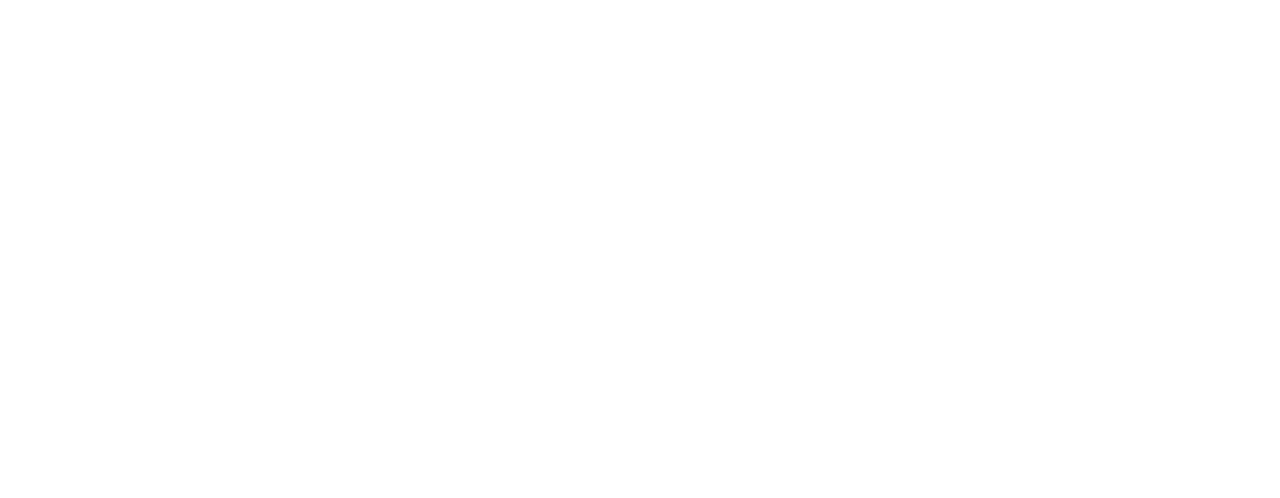
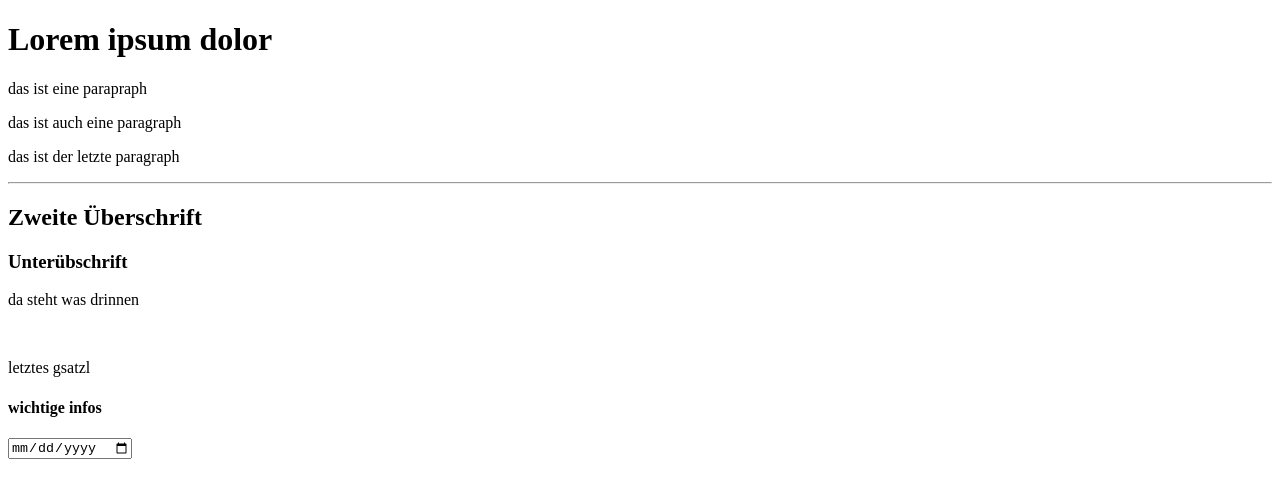
Before and after one commit to Niklausi/htmlPairleadernikoPairpSanja, a plain HTML site: page index.html in a window 1280 px wide. Drawn offline with Linux system fonts and the light colour scheme.

Commit message:
headings and paragraphs

```diff
--- a/index.html
+++ b/index.html
@@ -4,9 +4,24 @@
     <meta charset="UTF-8">
     <meta http-equiv="X-UA-Compatible" content="IE=edge">
     <meta name="viewport" content="width=device-width, initial-scale=1.0">
-    <title>Document</title>
+    <title>überschriften und Paragraphen</title>
 </head>
 <body>
+    <header>
+        <h1><strong>Lorem ipsum dolor </strong> </h1>
+        <p>das ist eine parapraph</p>
+        <p> das ist auch eine paragraph</p>
+        <p> das ist der letzte paragraph</p>
+    </header>
+    <hr>
+    <h2> Zweite Überschrift</h2>
+    <h3> Unterübschrift</h3>
+    <p> da steht was drinnen</p>
+    <br>
+    <p> letztes gsatzl</p>
+    <h4> wichtige infos</h4>
+    <form> <input type="date" name="tag" id="tag">
+    </form>
 
 </body>
 </html>
```
